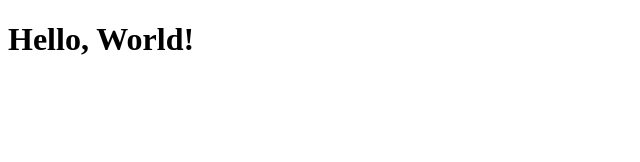
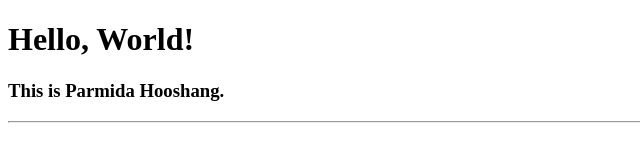
Before and after one commit to CE-Parmida/Front-HW, a plain HTML site: page index.html in a window 1280 px wide. Shown: the whole page, without its empty margins (0-640 px from the left). Drawn offline with Linux system fonts and the light colour scheme.

Commit message:
Introduction

```diff
--- a/index.html
+++ b/index.html
@@ -7,6 +7,8 @@
 </head>
 <body>
     <h1>Hello, World!</h1>
+    <h3>This is Parmida Hooshang.</h3>
+    <hr>
 
 </body>
 </html>
```
